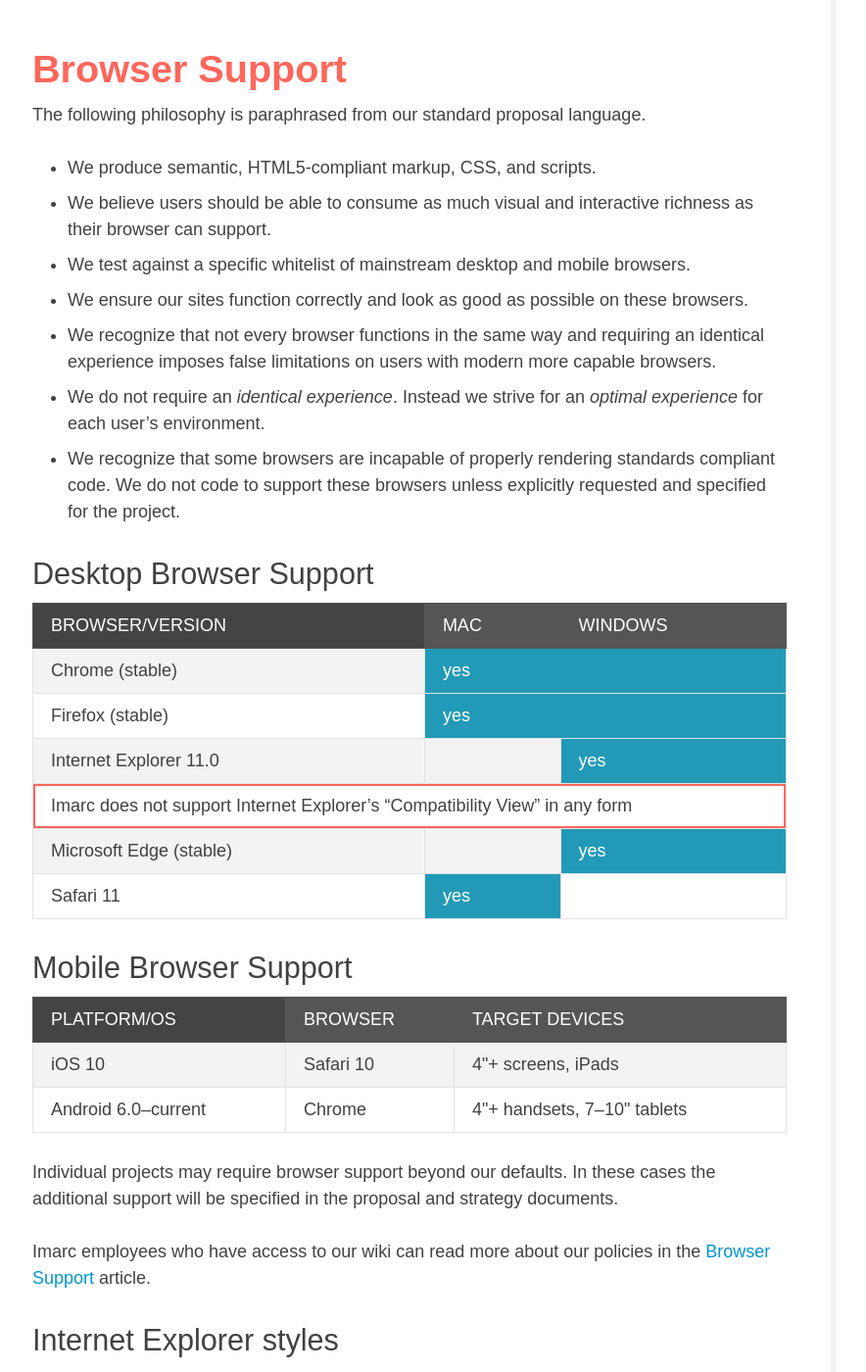
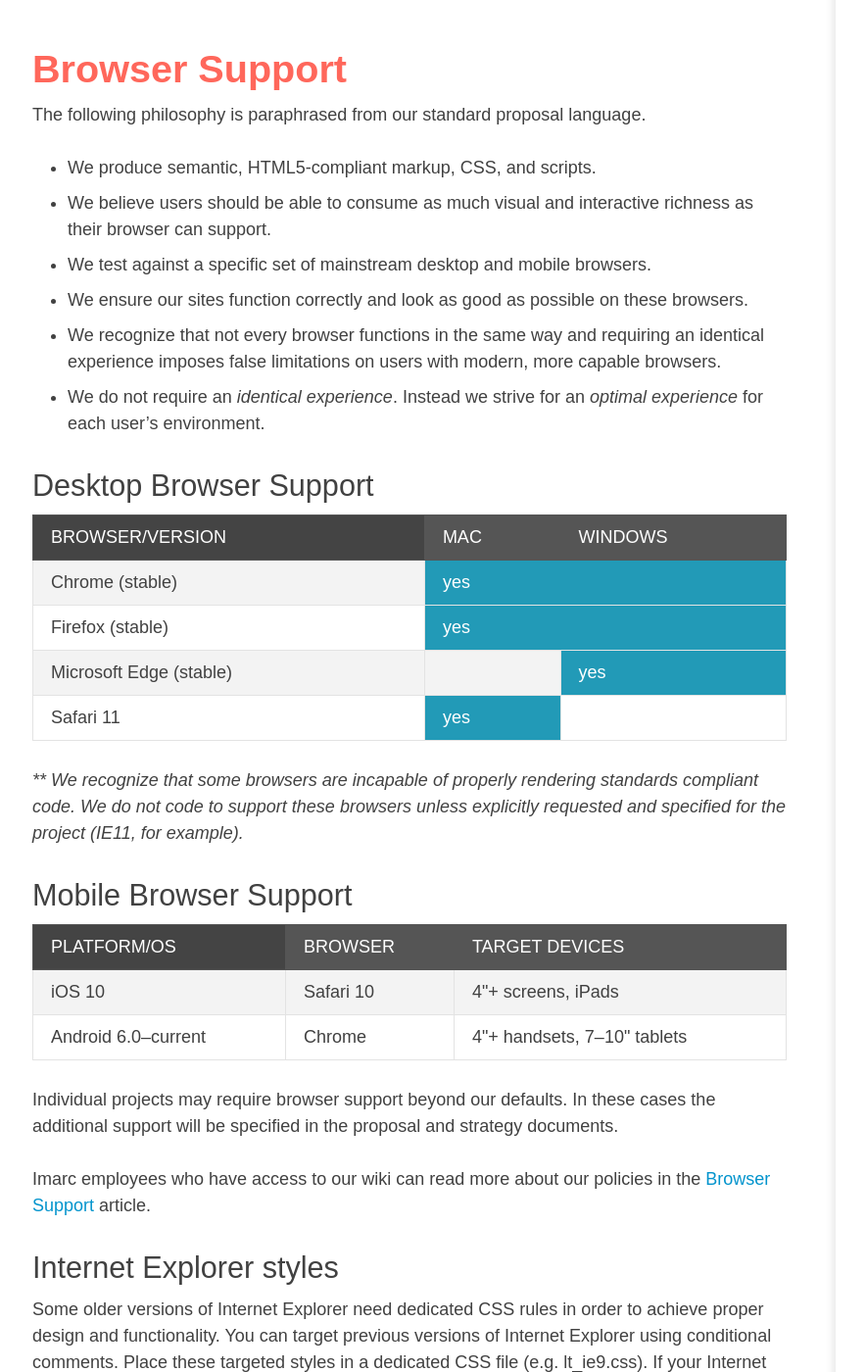
Before and after one commit to imarc/handbook, a Jekyll site: the page built from frontend.markdown, in a window 1280 px wide and 1400 px high, scrolled down 26713 px. Shown: the whole window at 98% size, without its empty margins (87-971 px from the left). Built offline with Jekyll 4.4.1, drawn with Linux system fonts in a browser that asks for light colours; nearby versions of some CDN libraries.

Commit message:
removing IE11 from browser support (whoo!)

```diff
--- a/frontend.markdown
+++ b/frontend.markdown
@@ -895,14 +895,12 @@
 * We produce semantic, HTML5-compliant markup, CSS, and scripts.
 * We believe users should be able to consume as much visual and interactive richness as their
 browser can support.
-* We test against a specific whitelist of mainstream desktop and mobile browsers.
+* We test against a specific set of mainstream desktop and mobile browsers.
 * We ensure our sites function correctly and look as good as possible on these browsers.
 * We recognize that not every browser functions in the same way and requiring an identical
-experience imposes false limitations on users with modern more capable browsers.
+experience imposes false limitations on users with modern, more capable browsers.
 * We do not require an *identical experience*. Instead we strive for an *optimal experience* for
 each user’s environment.
-* We recognize that some browsers are incapable of properly rendering standards compliant code.
-We do not code to support these browsers unless explicitly requested and specified for the project.
 
 ### Desktop Browser Support
 
@@ -921,16 +919,6 @@
 		<td class="supported" colspan="2">yes</td>
 	</tr>
 	<tr>
-		<td>Internet Explorer 11.0</td>
-		<td></td>
-		<td class="supported">yes</td>
-	</tr>
-    <tr>
-        <td colspan="3" style="box-shadow: inset 0 0 0 2px #FF675B;">
-            <strong>Imarc does not support Internet Explorer’s “Compatibility View” in any form</strong>
-        </td>
-    </tr>
-	<tr>
 		<td>Microsoft Edge (stable)</td>
 		<td></td>
 		<td class="supported">yes</td>
@@ -941,6 +929,8 @@
 		<td></td>
 	</tr>
 </table>
+
+_** We recognize that some browsers are incapable of properly rendering standards compliant code. We do not code to support these browsers unless explicitly requested and specified for the project (IE11, for example)._
 
 
 ### Mobile Browser Support
```
